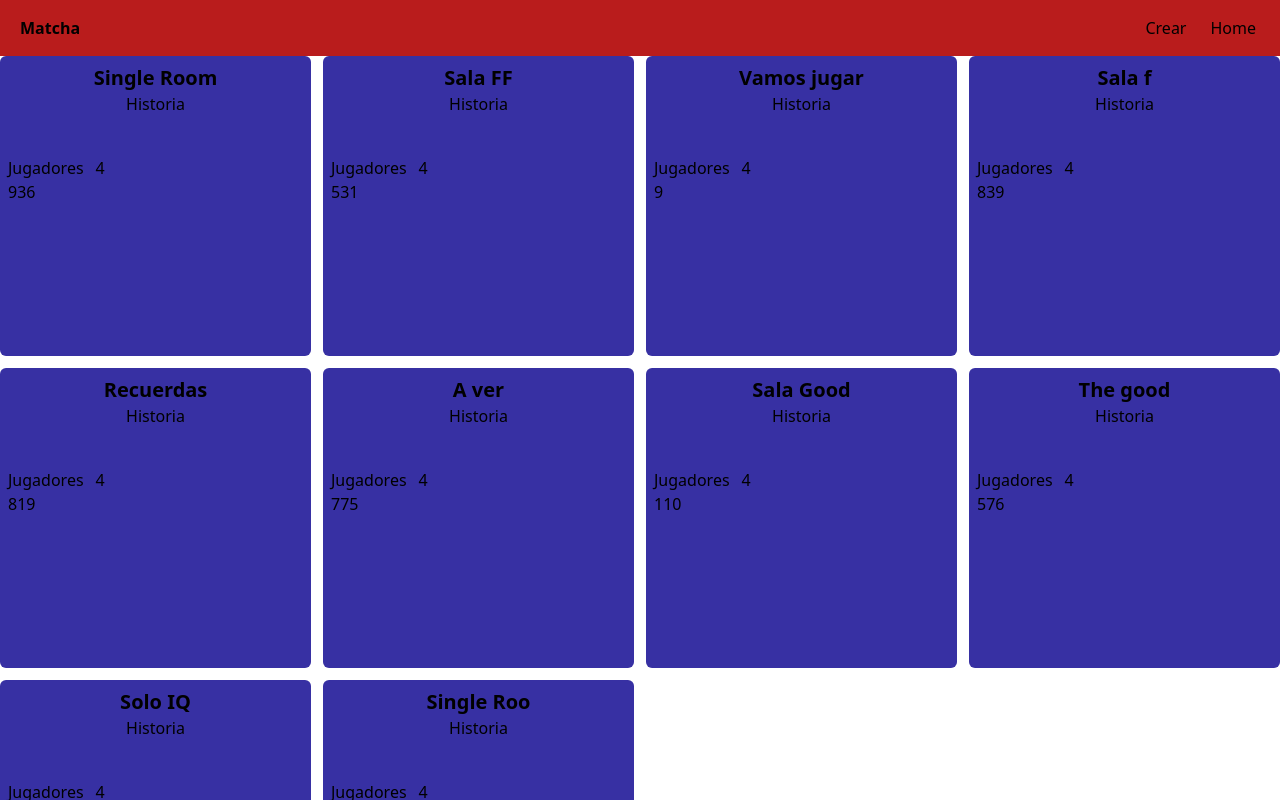
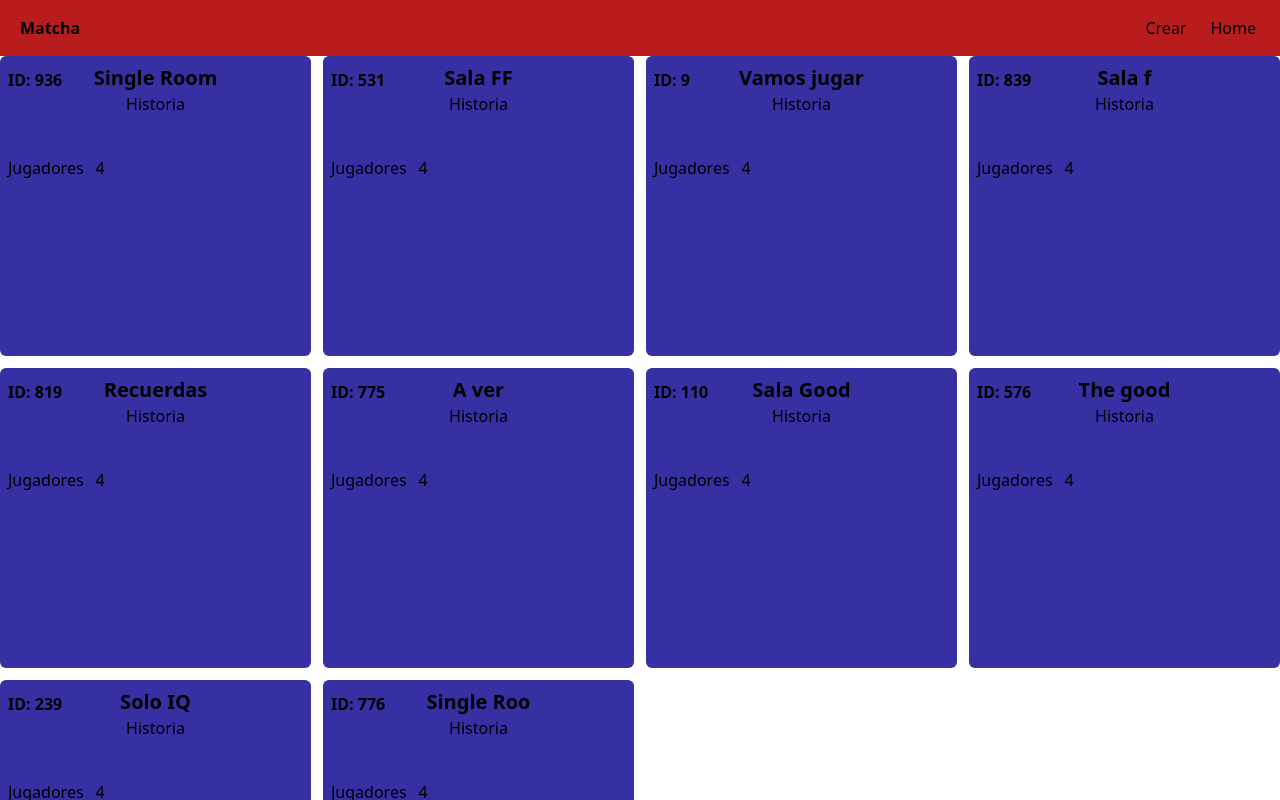
Before and after one commit to LuisArielRetanaHernadez/Memorama, a React (Vite) app: page / in a window 1280 px wide. Shown: the top 800 px of the page. Built offline with nearby package versions, Linux system fonts and the light colour scheme.

Commit message:
agregando relative al room y un absolute al id para posicionarlo arriba del room

```diff
--- a/src/components/Room/Room.jsx
+++ b/src/components/Room/Room.jsx
@@ -2,7 +2,7 @@
 const Room = ({id, title}) => {
 
   return (
-    <div className="p-2 rounded-md bg-indigo-800">
+    <div className="p-2 rounded-md bg-indigo-800 relative">
       <div className="text-center">
         <h3 className="font-bold text-xl">{title}</h3>
         <h4 className="">Historia</h4>
@@ -12,7 +12,7 @@ const Room = ({id, title}) => {
         <span>4</span>
       </div>
 
-      <span>{id}</span>
+      <span className=" font-semibold absolute top-3">ID: {id}</span>
     </div>
   )
 }
```
